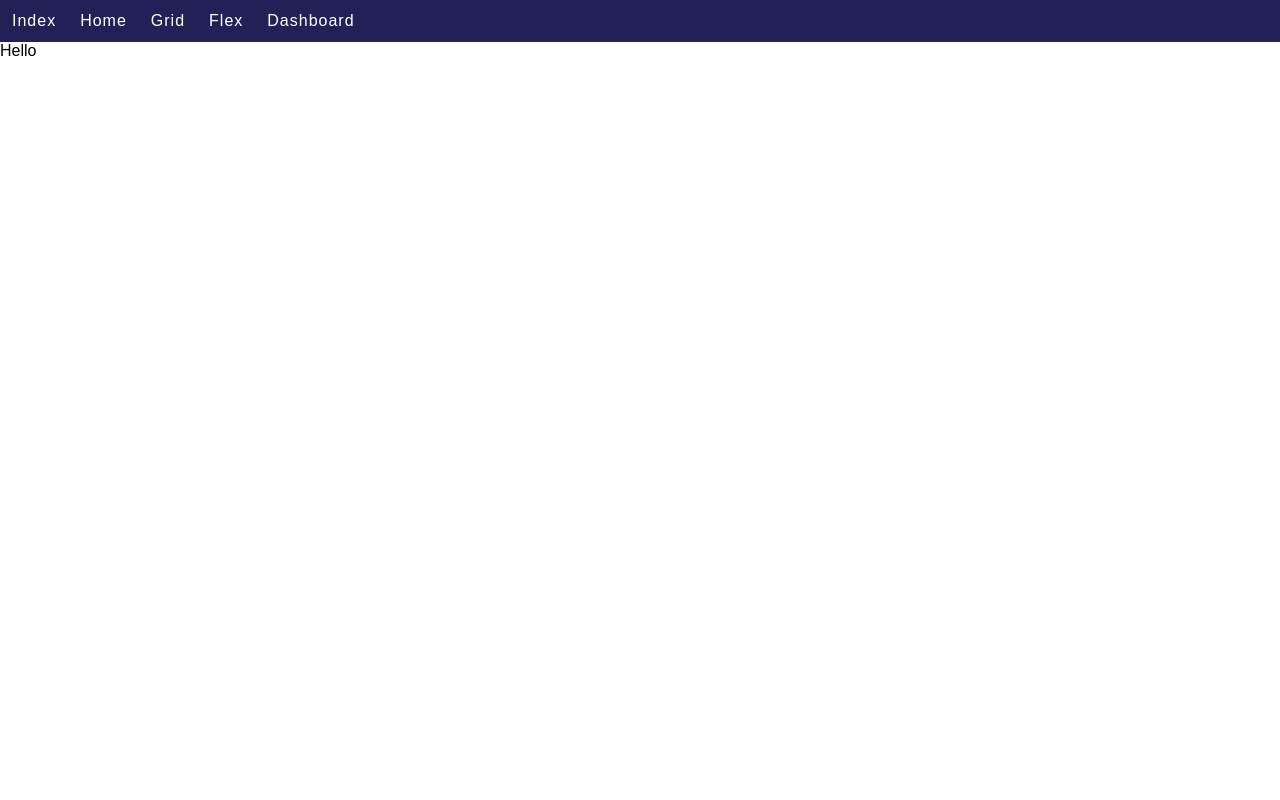
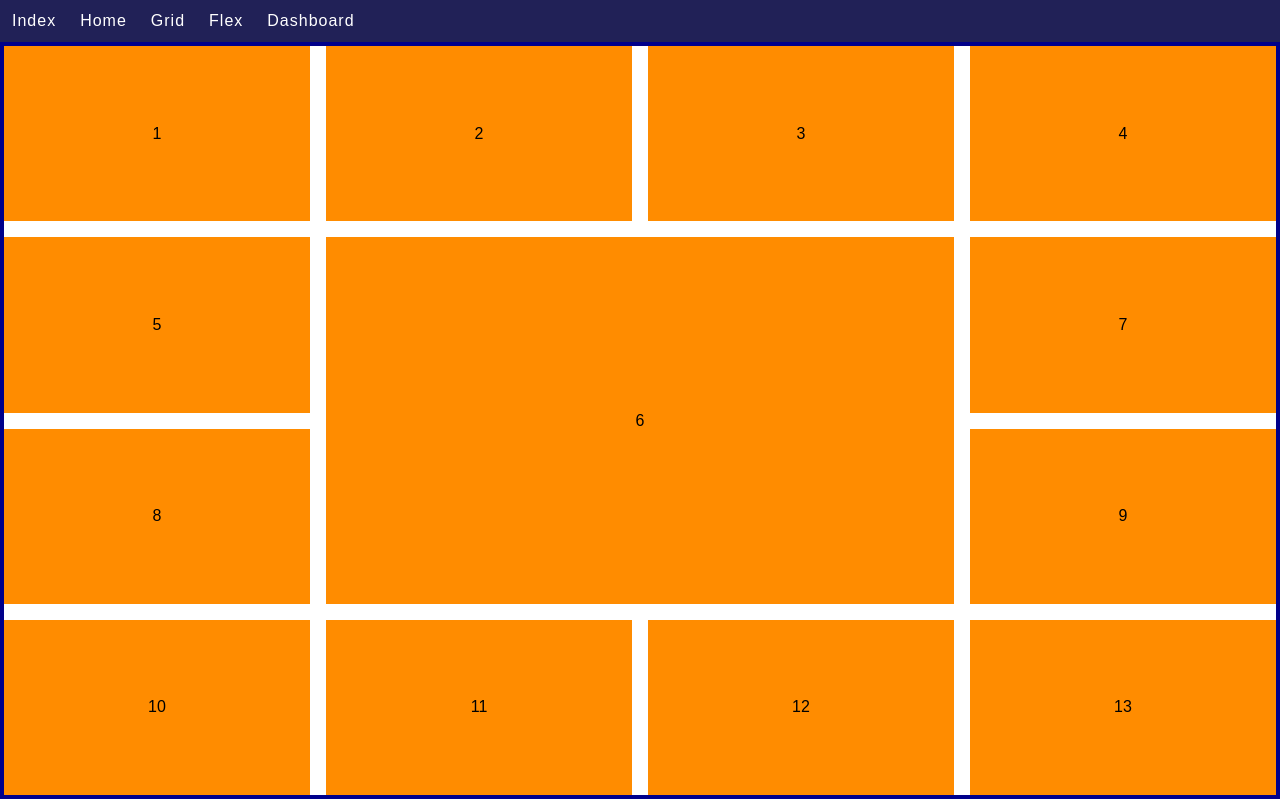
Before and after one commit to ShreyanshPrakash/Mini-Apps, a Next.js app: page /dashboard in a window 1280 px wide. Built offline with nearby package versions, Linux system fonts and the light colour scheme.

Commit message:
[feature/count-dashboard] : Added count dashboard with 13 items

```diff
--- a/src/components/Dashboards/CountDashboard.tsx
+++ b/src/components/Dashboards/CountDashboard.tsx
@@ -1,9 +1,29 @@
+import { Data } from "@/components/Dashboards/CountDashboardConfig";
 import { CountDashboardWrapper } from "@/components/Dashboards/CountDashboardStyles";
-import { ICountDashboardProps } from "@/components/Dashboards/DashboardsTypes";
+import {
+  ICountDashboardProps,
+  TData,
+} from "@/components/Dashboards/DashboardsTypes";
 import { FC } from "react";
 
 export const CountDashboard: FC<ICountDashboardProps> = (
   props: ICountDashboardProps
 ) => {
-  return <CountDashboardWrapper>Hello</CountDashboardWrapper>;
+  return (
+    <CountDashboardWrapper>
+      <div className="grid-container">
+        {Data.map((item: TData, index: number) => {
+          const { title, value } = item;
+
+          return (
+            <div className={`grid-item grid-item-${index}`} key={index}>
+              {/* <p>{title}</p>
+                        <p>{value}</p> */}
+              <p>{index + 1}</p>
+            </div>
+          );
+        })}
+      </div>
+    </CountDashboardWrapper>
+  );
 };
--- /dev/null
+++ b/src/components/Dashboards/CountDashboardConfig.ts
@@ -0,0 +1,58 @@
+import { TData } from "@/components/Dashboards/DashboardsTypes";
+
+
+
+export const Data: Array<TData> = [
+    {
+        title: "Relay",
+        value: 1000,
+    },
+    {
+        title: "Relay",
+        value: 1000,
+    },
+    {
+        title: "Relay",
+        value: 1000,
+    },
+    {
+        title: "Relay",
+        value: 1000,
+    },
+    {
+        title: "Relay",
+        value: 1000,
+    },
+    {
+        title: "Relay",
+        value: 1000,
+    },
+    {
+        title: "Relay",
+        value: 1000,
+    },
+    {
+        title: "Relay",
+        value: 1000,
+    },
+    {
+        title: "Relay",
+        value: 1000,
+    },
+    {
+        title: "Relay",
+        value: 1000,
+    },
+    {
+        title: "Relay",
+        value: 1000,
+    },
+    {
+        title: "Relay",
+        value: 1000,
+    },
+    {
+        title: "Relay",
+        value: 1000,
+    },
+]
--- a/src/components/Dashboards/CountDashboardStyles.ts
+++ b/src/components/Dashboards/CountDashboardStyles.ts
@@ -1,8 +1,28 @@
 import styled from "styled-components";
 
+export const CountDashboardWrapper = styled.div`
+  .grid-container {
+    /* margin: 24px; */
+    border: 4px solid darkblue;
+    height: calc(100vh - 43px);
 
-export const CountDashboardWrapper = styled.div`
+    display: grid;
+    grid-gap: 16px;
+    grid-template-columns: repeat(4, minmax(200px, 1fr));
+    /* grid-auto-rows: minmax(200px, auto); */
 
+    .grid-item {
+      background-color: darkorange;
 
+      display: flex;
+      justify-content: center;
+      align-items: center;
+    }
 
+    .grid-item:nth-child(6){
+        grid-column: span 2;
+        grid-row: span 2;
+        grid
+    }
+  }
 `;
--- a/src/components/Dashboards/DashboardsTypes.ts
+++ b/src/components/Dashboards/DashboardsTypes.ts
@@ -4,3 +4,9 @@
 export interface ICountDashboardProps {
 
 }
+
+
+export type TData = {
+    title: string,
+    value: string | number,
+}
```
